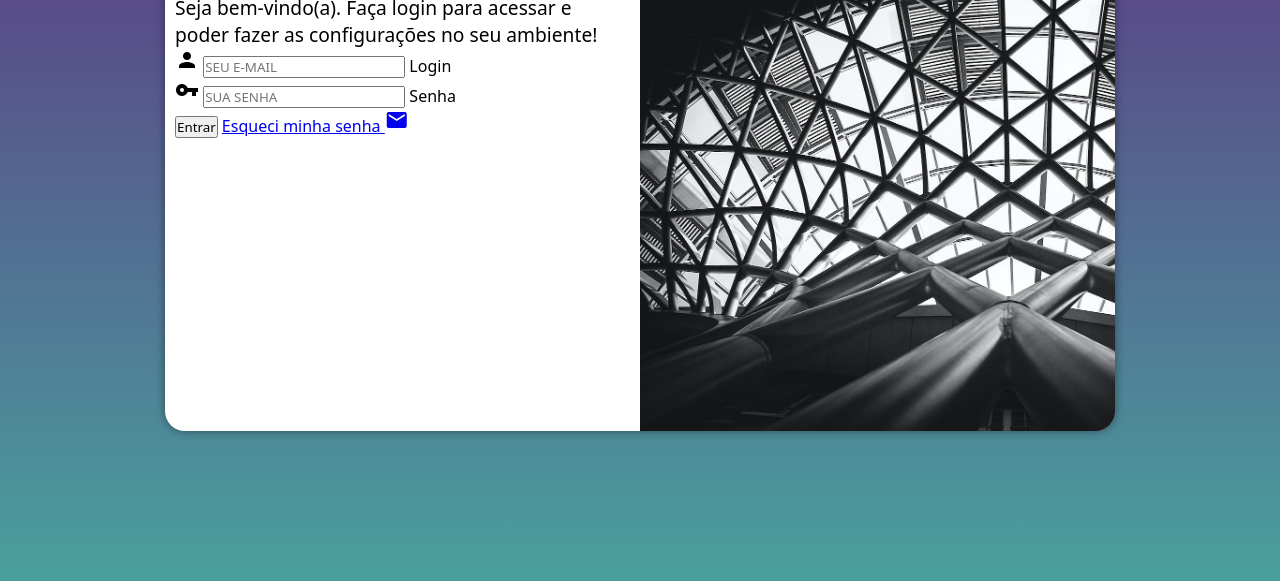
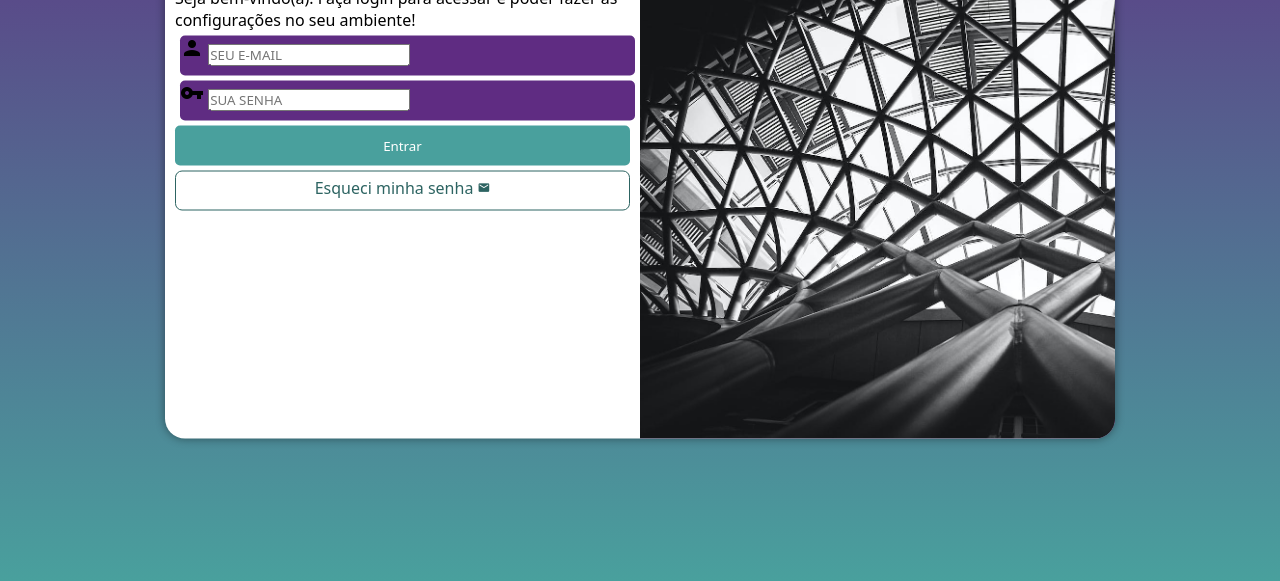
Before and after one commit to diegoramosds/projeto-login, a plain HTML site: page index.html in a window 1280 px wide. Shown: the part 219-800 px from the top of the page. Drawn offline with Linux system fonts and the light colour scheme.

Commit message:
formatação do formulario

```diff
--- a/estilos/style.css
+++ b/estilos/style.css
@@ -36,7 +36,7 @@ section#login{
     background-color: white;
     box-shadow: 0px 0px 10px rgba(0, 0, 0, 0.433);
     width: 251px;
-    height: 500px;
+    height: 515px;
     border-radius: 20px;
     overflow: hidden;
 
@@ -68,8 +68,65 @@ div#formulario > h1{
     margin-bottom: 10px;
 }
 
-div#formulario > p{
+div#formulario > #p{
 
-font-size: .8em;
+font-size: 1em;
 
 }
+form > input[type=submit]{
+width: 100%;
+height: 40px;
+background-color: #49a09d;
+color: white;
+border: none;
+border-radius: 5px;
+cursor: pointer;
+
+}
+
+form > input[type=submit]:hover{
+    background-color: #2d6462;
+
+}
+
+form > div.campo{
+    background-color: #5f2c82 ;
+    display: block;
+    width: 100%;
+    height: 40px;
+    border-radius: 5px;
+    margin: 5px 5px;
+
+}
+div.campo > label{
+    display: none;
+}
+
+
+form > a.botao{
+
+    display:block;
+    text-align:center;
+    font-size:1em;
+    width:100%;
+    height:40px;
+    padding-top:5px;
+   margin-top: 5px;
+   background-color:white;
+   color:#2d6462;
+   border:1px solid #2d6462;
+   border-radius:7px;
+   text-decoration:none;
+
+}
+
+form > a.botao:hover{
+    background-color: #6cd3cf;
+
+
+}
+
+form > a.botao > span{
+
+    font-size: 0.8em;
+}
--- a/index.html
+++ b/index.html
@@ -41,7 +41,7 @@
 
                     </div>
                     <input type="submit"  value="Entrar">
-                    <a href="esqueci">Esqueci minha senha  <span class="material-icons">mail</span> </a>
+                    <a href="esqueci" class="botao">Esqueci minha senha  <span class="material-icons">mail</span> </a>
 
 
                  </form>
```
